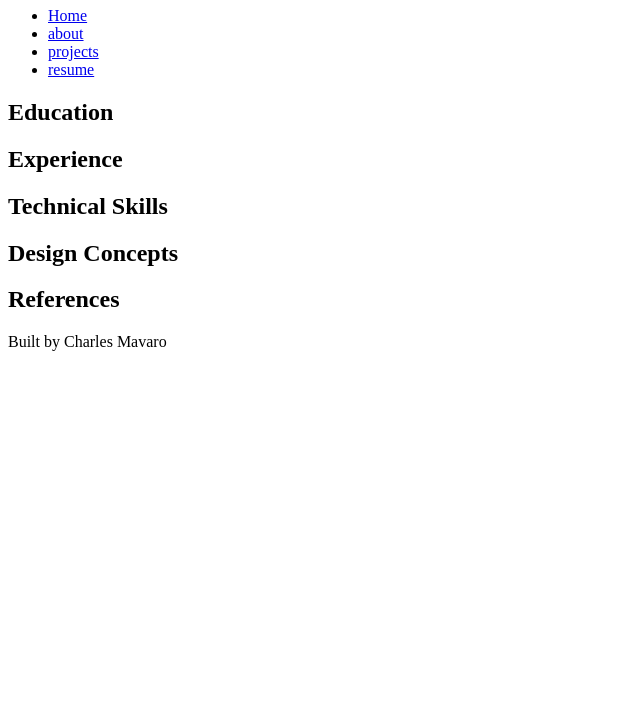
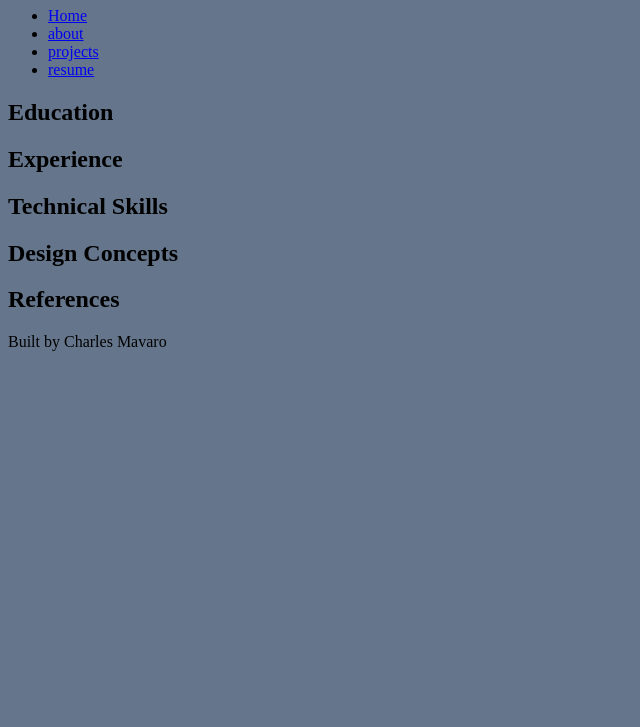
Before and after one commit to Charlesmavaro/charlesmavaroportfolio, a plain HTML site: page resume.html in a window 1280 px wide. Shown: the part 73-800 px from the top of the page, without its empty margins (0-640 px from the left). Drawn offline with Linux system fonts and the light colour scheme.

Commit message:
Fixed CSS error missing ;

```diff
--- a/resume.html
+++ b/resume.html
@@ -4,6 +4,7 @@
 <head>
     <meta charset="UTF-8">
     <meta name="viewport" content="width=device-width, initial-scale=1.0">
+    <link rel="stylesheet" href="styles.css">
     <title>Resume</title>
 </head>
 
--- /dev/null
+++ b/styles.css
@@ -0,0 +1,13 @@
+/* CSS by Charles Mavaro */
+/* Color Palette
+deep black=#05080D
+slate blue=#65768C
+steel blue=#263640
+burnt orange=#BF5B04
+earth=#733917
+ */
+
+/* Global (base) MOBILE FIRST */
+body {
+    background-color: #65768c;
+}
```
Also changed, not shown: about.html (+1 -0 lines), contact.html (+1 -0 lines), index.html (+1 -0 lines), projects.html (+1 -0 lines).
